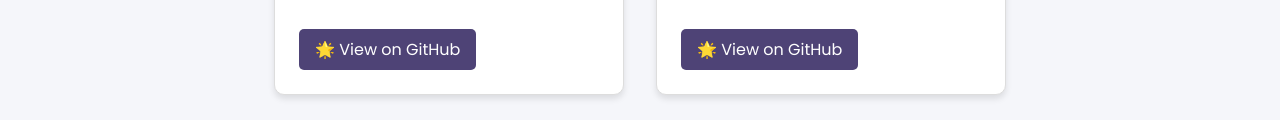
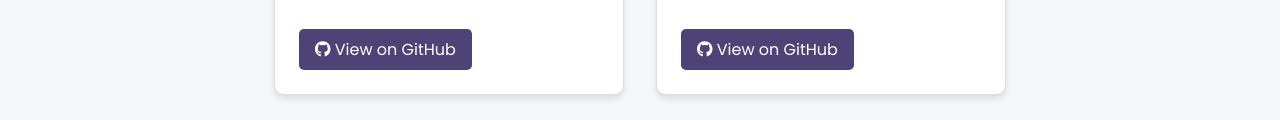
Before and after one commit to Miranics/my-resume_website-, a plain HTML site: page index.html in a window 1280 px wide. Shown: the part 2616-2736 px from the top of the page. Drawn offline with Linux system fonts and the light colour scheme.

Commit message:
projects added

```diff
--- a/index.html
+++ b/index.html
@@ -110,13 +110,17 @@
                     <i class="fas fa-book project-icon"></i>
                     <h3>GradeBook Application</h3>
                     <p>A Python-based grade management system utilizing OOP and data structures.</p>
-                    <a href="https://github.com/Miranics/grade-book-app_Nanen-Miracle-Mbanaade" target="_blank" class="button">🌟 View on GitHub</a>
+                    <a href="https://github.com/Miranics/grade-book-app_Nanen-Miracle-Mbanaade" target="_blank" class="button">
+                        <i class="fab fa-github"></i> View on GitHub
+                    </a>
                 </div>
                 <div class="project">
                     <i class="fas fa-users project-icon"></i>
                     <h3>Student Registration System</h3>
                     <p>Shell-based application to manage student records for software engineering cohorts.</p>
-                    <a href="https://github.com/Miranics/Negpod_14_Shell_Project" target="_blank" class="button">🌟 View on GitHub</a>
+                    <a href="https://github.com/Miranics/Negpod_14_Shell_Project" target="_blank" class="button">
+                        <i class="fab fa-github"></i> View on GitHub
+                    </a>
                 </div>
             </div>
         </div>
```
